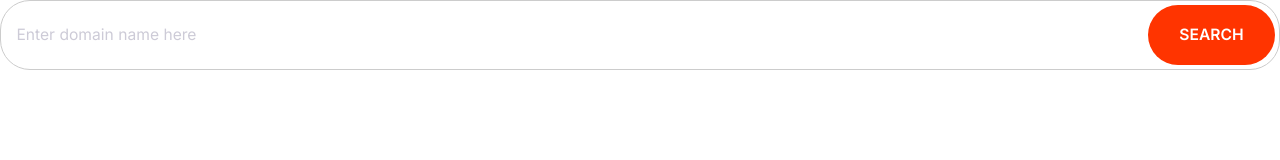
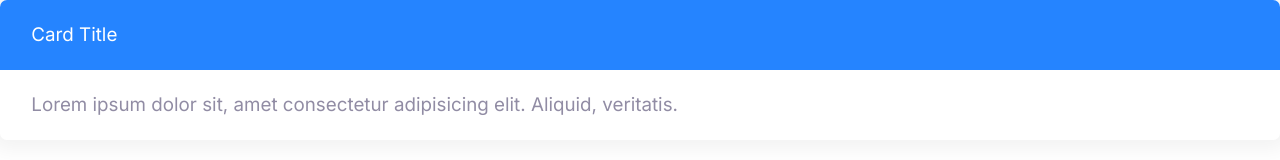
Before and after one commit to thisisaj1999/project_moshify, a plain HTML site: page index.html in a window 1280 px wide. Drawn offline with Linux system fonts and the light colour scheme.

Commit message:
cards created.

```diff
--- a/css/style.css
+++ b/css/style.css
@@ -277,3 +277,26 @@ a {
     font-size: 1.5rem;
   }
 }
+
+/*Cards*/
+
+.card {
+  border-radius: 7px;
+  box-shadow: 0 0 20px 10px #f3f3f3;
+  overflow: hidden;
+}
+
+.card__header,
+.card__body {
+  padding: 2rem 3rem;
+}
+
+.card--primary .card__header {
+  background: var(--color-primary);
+  color: #fff;
+}
+
+.card--secondary .card__header {
+  background: var(--color-secondary);
+  color: #fff;
+}
--- a/index.html
+++ b/index.html
@@ -15,9 +15,12 @@
     <link rel="stylesheet" href="css/style.css" />
   </head>
   <body>
-    <div class="input-group">
-      <input type="text" class="input" placeholder="Enter domain name here" />
-      <button class="btn btn--accent">Search</button>
+    <div class="card card--primary">
+      <header class="card__header">Card Title</header>
+      <div class="card__body">
+        Lorem ipsum dolor sit, amet consectetur adipisicing elit. Aliquid,
+        veritatis.
+      </div>
     </div>
   </body>
 </html>
```
Also changed, not shown: components/cards.html (added, +7 -0 lines).
